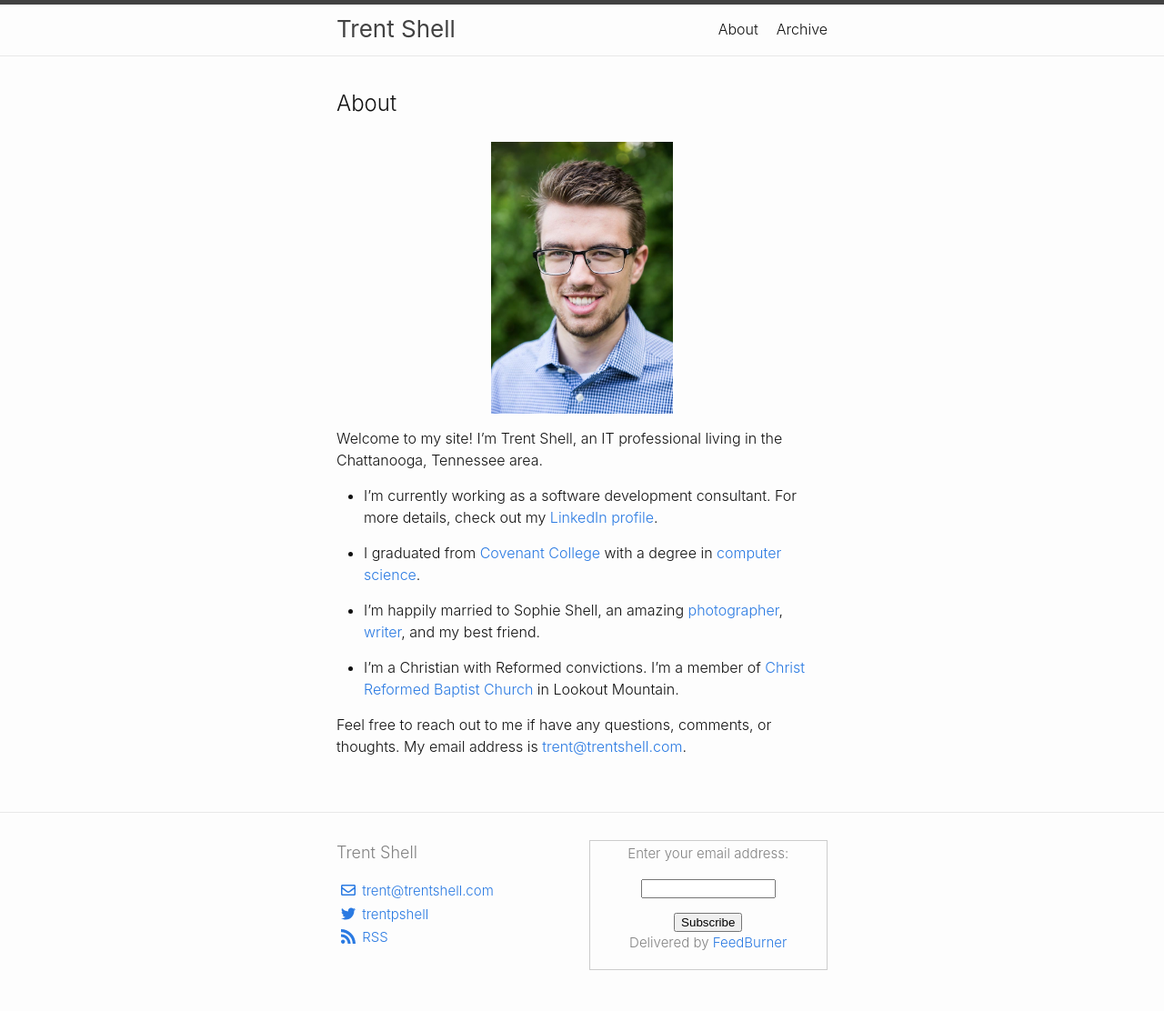
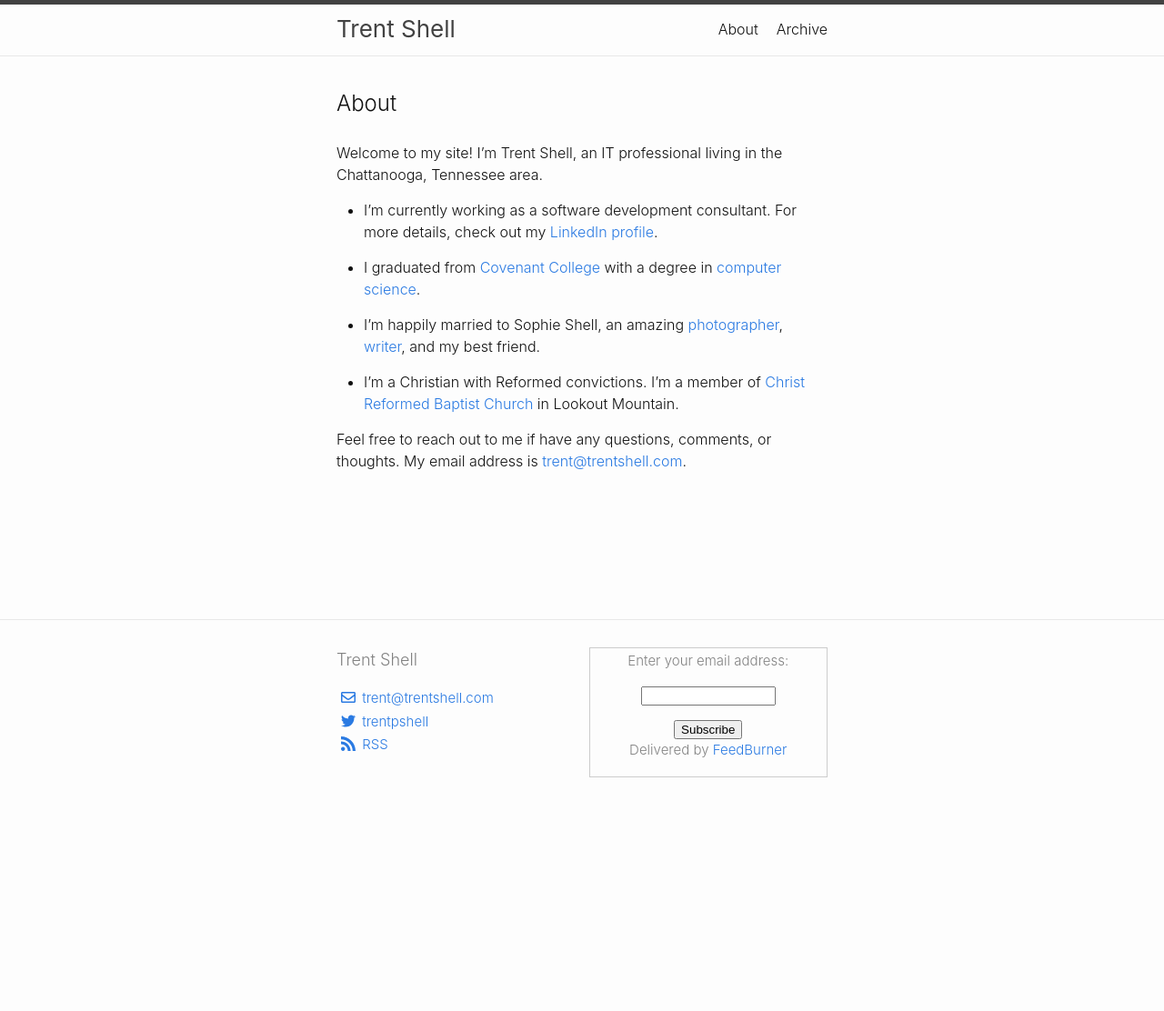
Before and after one commit to trentshell/trentshell.github.io-old, a Jekyll site: the page built from about.md, in a window 1280 px wide. Shown: the whole page at 91% size. Built offline with Jekyll 4.4.1, drawn with Linux system fonts in a browser that asks for light colours; after the commit the page ends 900 px from its top, so only the background shows below that.

Commit message:
Update about.md

```diff
--- a/about.md
+++ b/about.md
@@ -3,10 +3,6 @@ layout: page
 title: About
 permalink: /about/
 ---
-
-{:refdef: style="text-align: center;"}
-<img alt="headshot" class="margin: 0 auto; display: block;" src="/assets/img/headshot.jpeg" width="200" />
-{: refdef}
 
 Welcome to my site!
 I'm Trent Shell, an IT professional living in the Chattanooga, Tennessee area.
```
